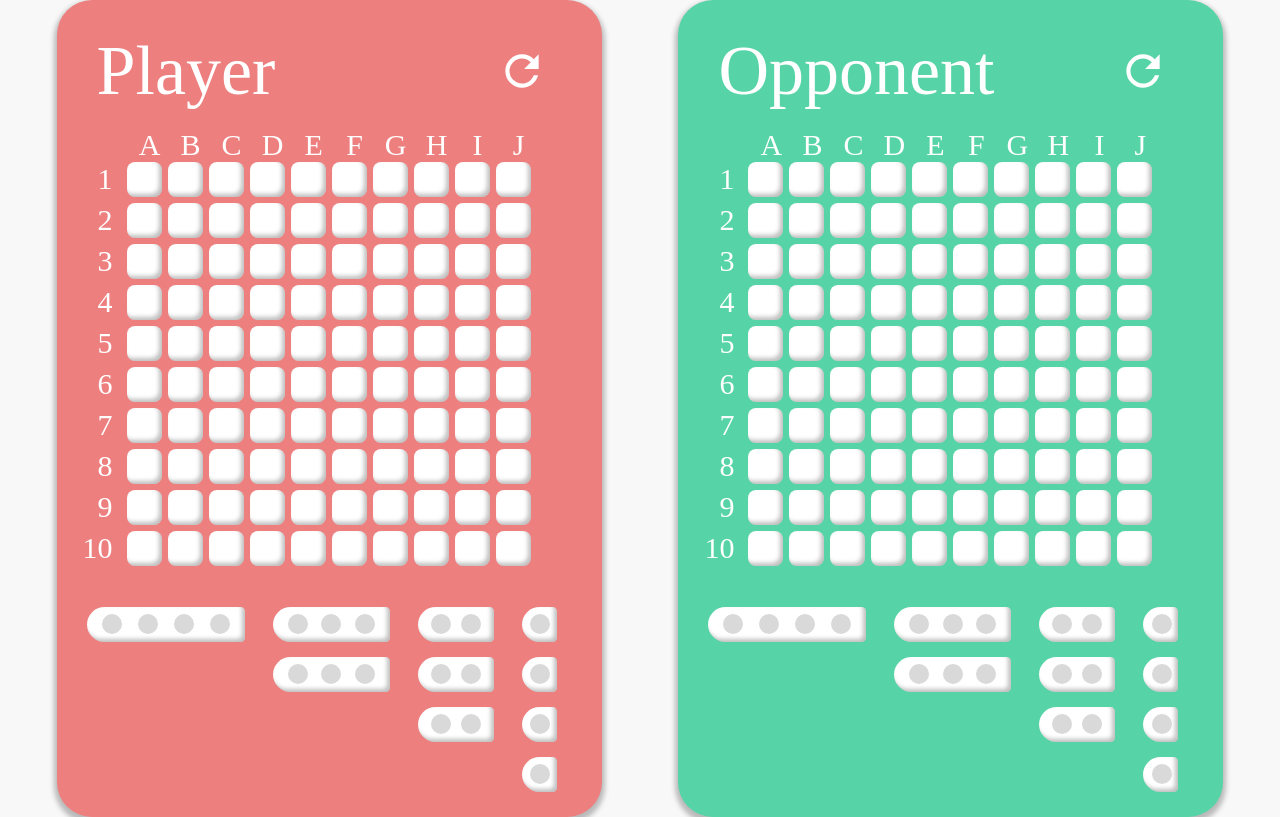
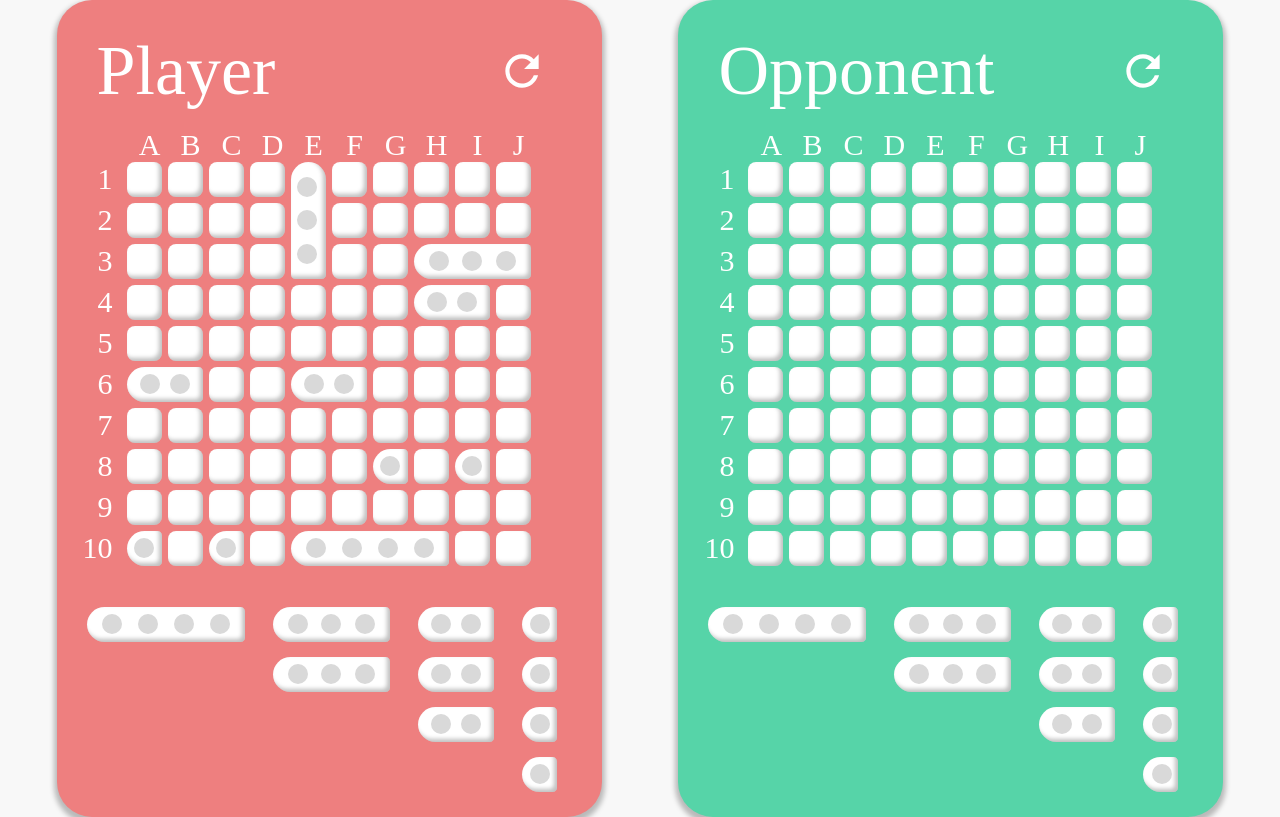
Before and after one commit to nathnael-desta/Battleship, a website built with webpack: page src/index.ejs in a window 1280 px wide. Both pictures are taken after a click on the icon 521 px from the left and 71 px from the top of the page. Built offline with nearby package versions, Linux system fonts and the light colour scheme; a web font is replaced by a local one.

Commit message:
create self placing battleship

```diff
--- a/src/board.js
+++ b/src/board.js
@@ -1,11 +1,10 @@
-import { split } from "lodash";
-
 const numbers = [];
 const pieceSquare = []
 const piece = [];
 const occupiedSquares = [];
 const okToDraw = [];
 export const placedShips = [];
+
 
 export function createSquares(tiles, numbers = [[101]], pieceSquare = [101], piece = null, occupiedSquares) {
   let insertionSuccessful = true;
@@ -670,12 +669,10 @@ export function checkIfFlipIsOk(col, row, occupiedSquares, shipName) {
     }
   })
 
-  let [tilerow, tilecol] = `${tile}`.split("");
+  const [tilerow, tilecol] = `${tile}`.split("");
   let result = true;
   const first = shipName.split("_")[0];
-
   const count = first === "single" ? 1 : first === "double" ? 2 : first === "tri" ? 3 : first === "quad" ? 4 : "undefied";
-
   const deletes = [];
   const rerunDeletes = [];
 
@@ -706,7 +703,186 @@ export function checkIfFlipIsOk(col, row, occupiedSquares, shipName) {
 export function placedShipDimmer() {
 
   placedShips.forEach((ship) => {
-    ship.classList.add('draged');
+    ship.classList.add("draged");
     ship.setAttribute("draggable", false);
   })
 }
+
+const shipNames = ["single_horizontal", "single_vertical", "double_horizontal", "double_vertical", "tri_horizontal", "tri_vertical", "quad_horizontal", "quad_vertical"];
+
+
+export function automaticallyCreateShipsArray() {
+  const myArray = [];
+  for (let i = 0; i < 10; i += 1) {
+    for (let j = 0; j < 10; j += 1) {
+      myArray.push(`${i}${j}`)
+    }
+  }
+
+
+
+
+  // for (let shipName of shipNames) {
+
+  // }
+  return myArray;
+}
+const lettersToNum = {
+  "A": 0,
+  "B": 1,
+  "C": 2,
+  "D": 3,
+  "E": 4,
+  "F": 5,
+  "G": 6,
+  "H": 7,
+  "I": 8,
+  "J": 9,
+}
+
+export function insertInsideArray(obj, board){
+  const myBoard = [...board];
+  const {del, insert, start} = obj;
+  const actualName = {
+    "sv": "single_vertical",
+    "sh": "single_horizontal",
+    "dv": "double_vertical",
+    "dh": "double_horizontal",
+    "tv": "tri_vertical",
+    "th": "tri_horizontal",
+    "qv": "quad_vertical",
+    "qh": "quad_horizontal"
+  };
+  const shipName = actualName[insert];
+  const [startCol, startRow] = start;
+  const placementSquare = `${startRow - 1}${lettersToNum[startCol]}`;
+  del.shift();
+  const deletedSquares = [];
+
+  for (let i = 0; i < del.length; i += 1) {
+    let [col, row] = del[i]
+    deletedSquares.push(`${row - 1}${lettersToNum[col]}`)
+  }
+  console.log('-------------------------------')
+  console.log('start', start)
+  console.log('del', del)
+  console.log('-------------------------------')
+  myBoard[parseInt(placementSquare, 10)] = shipName;
+  for (let i = 0; i < deletedSquares.length; i += 1) {
+    myBoard[parseInt(deletedSquares[i], 10)] = "-";
+  }
+  return myBoard
+}
+
+export function checkIfInsertable(placementSquare, shipName, board) {
+  const myBoard = [...board];
+  let [row, col] = placementSquare.split("");
+  row = parseInt(row) + 1;
+  col = numToLetters[col];
+  const {del, insert, start} = insertAt(col, row, shipName, myShips);
+  if (parseInt(getNumberFromTile(...start), 10) !== parseInt(placementSquare, 10)) {
+    return false;
+  }
+  // console.log("placementSquare", placementSquare,"del", del, "insert", insert, "start", start);
+  if (shipName === "single_vertical" || shipName === "single_horizontal") {
+    if(Number.isNaN(parseInt(myBoard[parseInt(placementSquare, 10)], 10))) {
+      return false;
+    }
+    return true;
+  }
+  if(Number.isNaN(parseInt(myBoard[parseInt(placementSquare, 10)], 10))) {
+    return false;
+  }
+  for (let i = 0; i < del.length; i += 1) {
+    if(Number.isNaN(parseInt(myBoard[getNumberFromTile(...del[i])], 10))) {
+      return false;
+    }
+  }
+  return true
+}
+
+export function addableSquares(shipName, board) {
+  const addableBoard = [];
+  for (let i = 0; i < board.length; i += 1) {
+    if (!Number.isNaN(parseInt(board[i], 10))) {
+      if (checkIfInsertable(board[i], shipName, board)) {
+        addableBoard.push(board[i]);
+      }
+    }
+
+  }
+  return addableBoard;
+}
+
+const board = [
+  "00", "01", "02", "03", "04", "05", "06", "07", "08",
+  "09", "10", "11", "12", "13", "14", "15", "16", "17",
+  "18", "19", "20", "21", "22", "23", "24", "25", "26",
+  "27", "28", "29", "30", "31", "32", "33", "34", "35",
+  "36", "37", "38", "39", "40", "41", "42", "43", "44",
+  "45", "46", "47", "48", "49", "50", "51", "52", "53",
+  "54", "55", "56", "57", "58", "59", "60", "61", "62",
+  "63", "64", "65", "66", "67", "68", "69", "70", "71",
+  "72", "73", "74", "75", "76", "77", "78", "79", "80",
+  "81", "82", "83", "84", "85", "86", "87", "88", "89",
+  "90", "91", "92", "93", "94", "95", "96", "97", "98",
+  "99"
+];
+
+function addShip(col, row, shipName, myBoard) {
+  return insertInsideArray(insertAt(col, row, shipName, myShips), myBoard)
+}
+
+function getRandomized(arr) {
+  return arr[Math.floor(Math.random() * arr.length)];
+}
+
+function finalBoard(board) {
+  let myBoard = [...board];
+  const quad = ["quad_vertical", "quad_horizontal"];
+  const tri = ["tri_vertical", "tri_horizontal"];
+  const double = ["double_vertical", "double_horizontal"];
+  const single = ["single_vertical", "single_horizontal"];
+  const ships = [quad, tri, tri, double, double, double, single, single, single, single];
+
+  let shipName;
+  let addableBoard;
+  let col;
+  let row;
+  for (let i = 0; i < ships.length; i += 1) {
+    shipName = getRandomized(ships[i]);
+    addableBoard = addableSquares(shipName, myBoard);
+    [row, col] = getRandomized(addableBoard).split("");
+    col = numToLetters[col];
+    row = parseInt(row, 10) + 1;
+    console.log('addableplaces', addableBoard)
+    myBoard = addShip(col, row, shipName, myBoard);
+  }
+  return myBoard
+}
+
+export function selfCreateBoard(tiles) {
+  deleteBoard(tiles);
+  const myBoard = finalBoard(board);
+  console.log(myBoard)
+  for (let i = 0; i < myBoard.length; i += 1) {
+    if (!Number.isNaN(parseInt(myBoard[i], 10))) {
+      const tile = document.createElement("div");
+      tile.classList.add("tile");
+      tile.id = `${myBoard[i]}`;
+      tiles.appendChild(tile);
+    } else if (myBoard[i] !== "-") {
+      const newShip = createShips(myBoard[i]);
+      tiles.appendChild(newShip);
+    }
+  }
+}
+
+
+
+
+
+
+// console.log(automaticallyCreateShipsArray())
+// // console.log(insertAt("A", 1, "", myShips))
+// console.log(getNumberFromTile("J", 7))
--- a/src/index.ejs
+++ b/src/index.ejs
@@ -12,7 +12,7 @@
         <div class="players">
             <div class="player board">
                 <div class="name"><span>Player</span>
-                    <svg xmlns="http://www.w3.org/2000/svg" viewBox="0 0 24 24">
+                    <svg class="playerRefresh" xmlns="http://www.w3.org/2000/svg" viewBox="0 0 24 24">
                         <title>refresh</title>
                         <path
                             d="M17.65,6.35C16.2,4.9 14.21,4 12,4A8,8 0 0,0 4,12A8,8 0 0,0 12,20C15.73,20 18.84,17.45 19.73,14H17.65C16.83,16.33 14.61,18 12,18A6,6 0 0,1 6,12A6,6 0 0,1 12,6C13.66,6 15.14,6.69 16.22,7.78L13,11H20V4L17.65,6.35Z" />
--- a/src/index.js
+++ b/src/index.js
@@ -1,5 +1,5 @@
 import json5 from "json5";
-import { createSquares, myShips, createShips, getTile, insertAt, insert, getDragElement, getTileFromNumber, whichCircle, undo, rotate, numToLetters, finalTile, flippable, placedShipDimmer, placedShips } from "./board";
+import { createSquares, myShips, createShips, getTile, insertAt, insert, getDragElement, getTileFromNumber, whichCircle, undo, rotate, numToLetters, finalTile, flippable, placedShipDimmer, placedShips, selfCreateBoard } from "./board";
 
 import("./style.css");
 
@@ -7,7 +7,8 @@ const playerTiles = document.querySelector(".player .tiles");
 const opponentTiles = document.querySelector(".opponent .tiles");
 const shipsPlayer = document.querySelectorAll(".player .ship")
 const individualships = document.querySelectorAll(".ship");
-let tileDivs = document.querySelectorAll(".tiles > div");
+const selfCreate = document.querySelector(".playerRefresh");
+const tileDivs = document.querySelectorAll(".tiles > div");
 
 
 createSquares(playerTiles);
@@ -16,7 +17,7 @@ createSquares(opponentTiles);
 shipsPlayer.forEach((ship) => {
     ship.addEventListener("dragstart", (e) => {
 
-        if (ship.classList.contains('draged')) {
+        if (ship.classList.contains("draged")) {
             return;
         }
         if (e.key === "r") {
@@ -87,6 +88,12 @@ document.addEventListener("keydown", (e) => {
 
 
 
+selfCreate.addEventListener("click", () => {
+    selfCreateBoard(playerTiles)
+});
+
+
+
 
 // document.addEventListener('keydown', (e) => {
 //     if (e.key === "r") {
--- a/src/style.css
+++ b/src/style.css
@@ -147,7 +147,6 @@
                         gap: 6px;
                         padding-left: 9px;
                         height: min-content;
-
                         width: min-content;
                     }
                 }
@@ -525,7 +524,6 @@
                     flex-direction: column;
                     gap: 15px;
 
-
                     .freighter {
                         width: 76px;
                         height: 35px;
```
Also changed, not shown: src/index.test.js (+444 -1 lines), src/random.js (added, +31 -0 lines).
